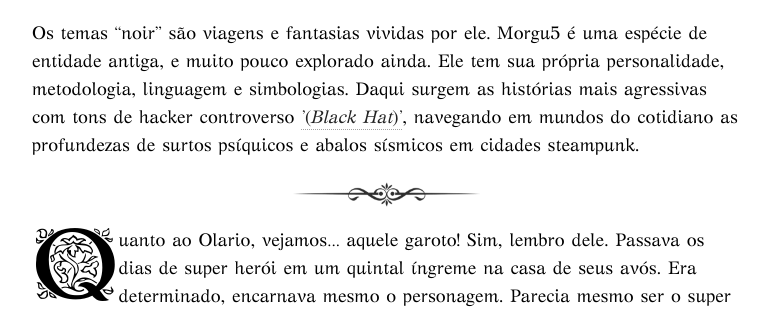
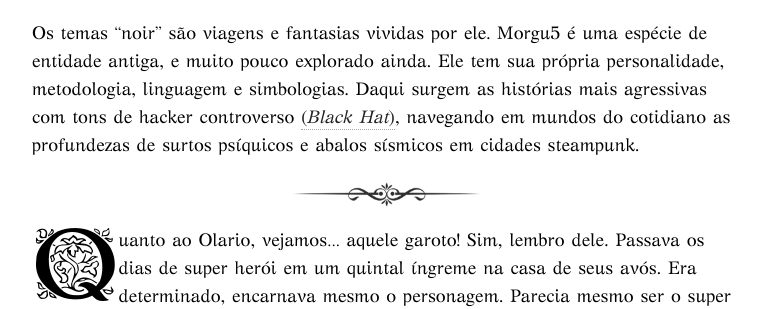
Before and after one commit to Agt-Morgu5/agt-morgu5.github.io, a Jekyll site: the page built from about/index.md, in a window 1280 px wide and 900 px high, scrolled down 927 px. Shown: the part 157-466 px from the top of the window, without its empty margins (254-1022 px from the left). Built offline with Jekyll 4.4.1, drawn with Linux system fonts in a browser that asks for light colours; nearby versions of some CDN libraries.

Commit message:
RPG-bats

```diff
--- a/about/index.md
+++ b/about/index.md
@@ -14,7 +14,7 @@ Eu me chamo Olario e respondo também pelo codinome Morgu5 [<i>morgus, morgu "fi
 <span class="dcap">M</span>orgu5 estudou física, engenharia, informática e filosofia. Atualmente, ele ganha seu pão (e meu também) como hacker autônomo. Assim nos resta deduzir suas motivações a ler este conteúdo caro leitor. No entanto, não irá te deparar com posts técnicos. Morgu5 prefere escrever histórias de ficção, mas infelizmente seu tempo livre é pequeno e precioso. Ele está tentando o seu melhor, porém essa é outra história que poderá ganhar as páginas deste blog, ou não. Se os dados derem sorte o resultado é decomposto em binário. Se não há obviamente, soma de zeros, resta a contagem deles e seu estado específico, que irão determinar o acesso a estas informações. Aqueça bem os punhos e reúna seu conjunto de dados de RPG; apresento-lhes Morgu5, o mundo dos interiores das cavernas do universo.
 
 
-Os temas "noir" são viagens e fantasias vividas por ele. Morgu5 é uma espécie de entidade antiga, e muito pouco explorado ainda. Ele tem sua própria personalidade, metodologia, linguagem e simbologias. Daqui surgem as histórias mais agressivas com tons de hacker controverso ['(<i>Black Hat</i>)'](https://en.wikipedia.org/wiki/Black_hat){:target="_blank"}, navegando em mundos do cotidiano as profundezas de surtos psíquicos e abalos sísmicos em cidades steampunk.
+Os temas "noir" são viagens e fantasias vividas por ele. Morgu5 é uma espécie de entidade antiga, e muito pouco explorado ainda. Ele tem sua própria personalidade, metodologia, linguagem e simbologias. Daqui surgem as histórias mais agressivas com tons de hacker controverso [(<i>Black Hat</i>)](https://en.wikipedia.org/wiki/Black_hat){:target="_blank"}, navegando em mundos do cotidiano as profundezas de surtos psíquicos e abalos sísmicos em cidades steampunk.
 
  <div class="text-divider"></div>
 
```
